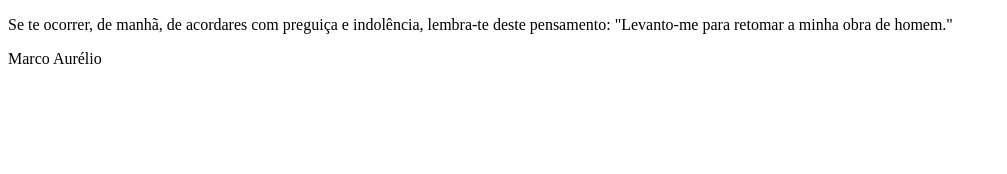
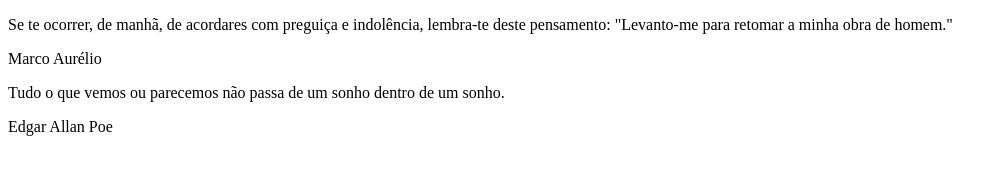
Before and after one commit to Edsonfrs/BC-FullStack-Dev-Junior, a plain HTML site: page index.html in a window 1280 px wide. Shown: the whole page, without its empty margins (0-1007 px from the left). Drawn offline with Linux system fonts and the light colour scheme.

Commit message:
frase motivacional 2

```diff
--- a/index.html
+++ b/index.html
@@ -9,7 +9,10 @@
 
     <p>Se te ocorrer, de manhã, de acordares com preguiça e indolência, lembra-te deste pensamento:
         "Levanto-me para retomar a minha obra de homem."</p>
-    Marco Aurélio
+    <p>Marco Aurélio</p>
+
+    <p>Tudo o que vemos ou parecemos não passa de um sonho dentro de um sonho.</p>
+    <p>Edgar Allan Poe</p>
 
 
 </body>
```
